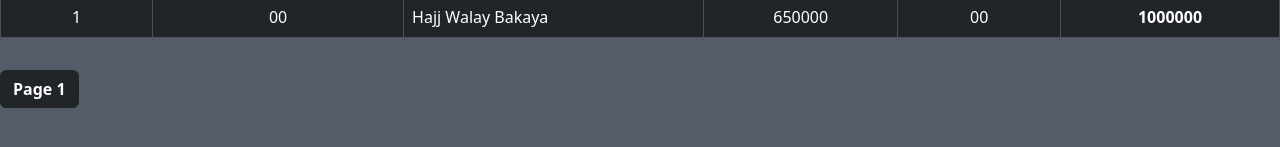
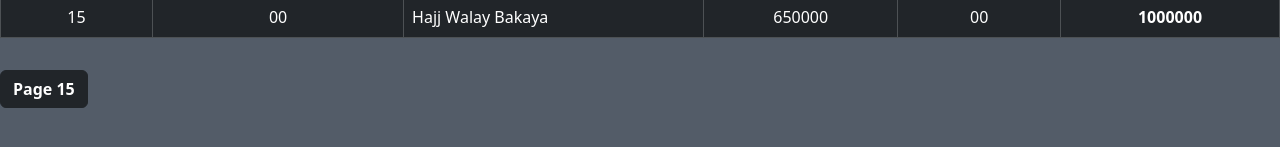
Before and after one commit to digitalrehman/Bussiness-Managment, a React (Vite) app: page /Afzal_Hussain in a window 1280 px wide. Shown: the part 225-372 px from the top of the page. Built offline with nearby package versions, Linux system fonts and the light colour scheme.

Commit message:
Update Afzal_Hussain.jsx

```diff
--- a/src/Componentes/Debit Details/Afzal_Hussain.jsx
+++ b/src/Componentes/Debit Details/Afzal_Hussain.jsx
@@ -10,7 +10,7 @@ const Afzal_Hussain = () => {
   };
   const data = [
     {
-      page: "1",
+      page: "15",
       Date: "5/11/2021",
       description: "2 saal ke hisaab walay",
       credit: "350000",
@@ -18,7 +18,7 @@ const Afzal_Hussain = () => {
       balance: "350000",
     },
     {
-      page: "1",
+      page: "15",
       Date: "00",
       description: "Hajj Walay Bakaya",
       credit: "650000",
@@ -82,7 +82,7 @@ const Afzal_Hussain = () => {
       </Table>
       <div>
         <button onClick={handleClick} className="btn btn-dark fw-bold my-3">
-          {!visible ? "Page 1" : "Close"}
+          {!visible ? "Page 15" : "Close"}
         </button>
         {visible && (
           <div
```
